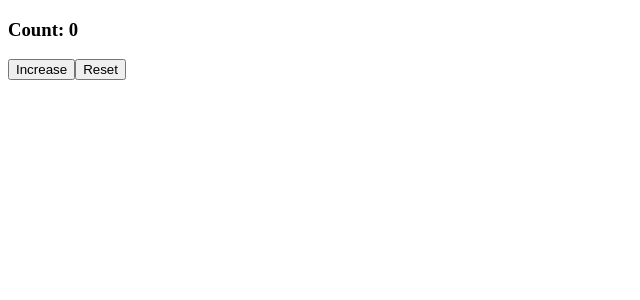
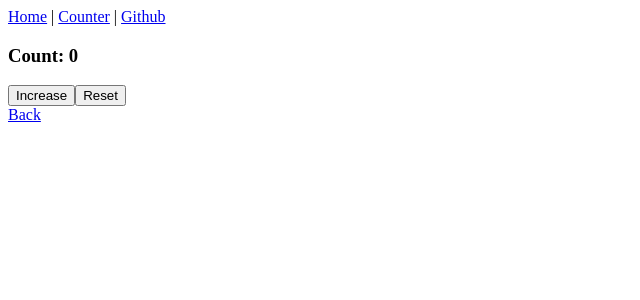
Before and after one commit to hawkydawky/react-exercises, a React (Create React App) app: page /counter in a window 1280 px wide. Shown: the top 300 px of the page, without its empty margins (0-640 px from the left). Built offline with nearby package versions, Linux system fonts and the light colour scheme.

Commit message:
react-router-04

```diff
--- a/src/App.js
+++ b/src/App.js
@@ -1,4 +1,4 @@
-import { Routes, Route } from 'react-router-dom';
+import { Routes, Route, Link } from 'react-router-dom';
 import { Welcome } from './Welcome';
 import { Counter } from './Counter';
 import { Githubuser } from './GithubUser';
@@ -6,6 +6,10 @@ import { Githubuser } from './GithubUser';
 export function App() {
   return (
     <div>
+      <nav>
+        <Link to="/">Home</Link> | <Link to="counter">Counter</Link> | <Link to="users/hawkydawky">Github</Link>
+      </nav>
+
       <Routes>
         <Route path='/' element={<Welcome name="Bernard" />} />
         <Route path='counter' element={<Counter />} />
--- a/src/Counter.js
+++ b/src/Counter.js
@@ -1,4 +1,5 @@
 import React, { useState } from "react";
+import { Link } from "react-router-dom";
 
 export function Counter({ initialValue = 0 }) {
     const [count, setCount] = useState(initialValue);
@@ -15,7 +16,10 @@ export function Counter({ initialValue = 0 }) {
         <div>
             <h3>Count: {count}</h3>
             <button onClick={counter}>Increase</button>
-            <button onClick={reset}>Reset</button>
+            <button onClick={reset}>Reset </button>
+            <div>
+                <Link to="/">Back</Link>
+            </div>
         </div>
     )
 }
--- a/src/GithubUser.js
+++ b/src/GithubUser.js
@@ -21,7 +21,6 @@ export function Githubuser() {
             {data && <h2>{data.name}</h2> }
             {data && <a href={data.html_url}>{data.html_url}</a> }
             {data && <p>Public repo count: {data.public_repos}</p>}
-
             <Link to="/">Back</Link>
         </div>
     )
--- a/src/Welcome.js
+++ b/src/Welcome.js
@@ -1,10 +1,7 @@
-import { Link } from "react-router-dom";
-
 export function Welcome(props) {
     return (
         <div>
             <h2>Welcome, {props.name || "Johnny"}</h2>
-            <Link to="users/hawkydawky">Github</Link>
         </div>
     )
 }
```
